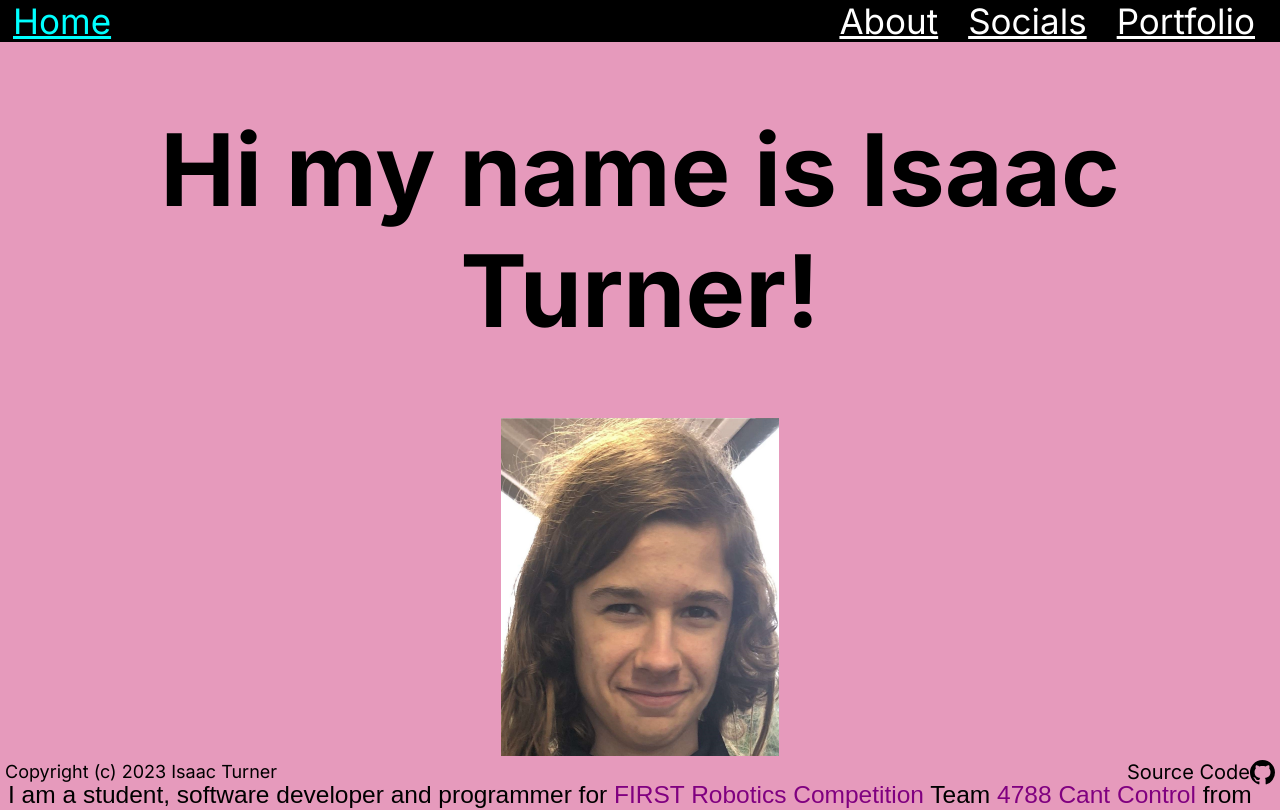
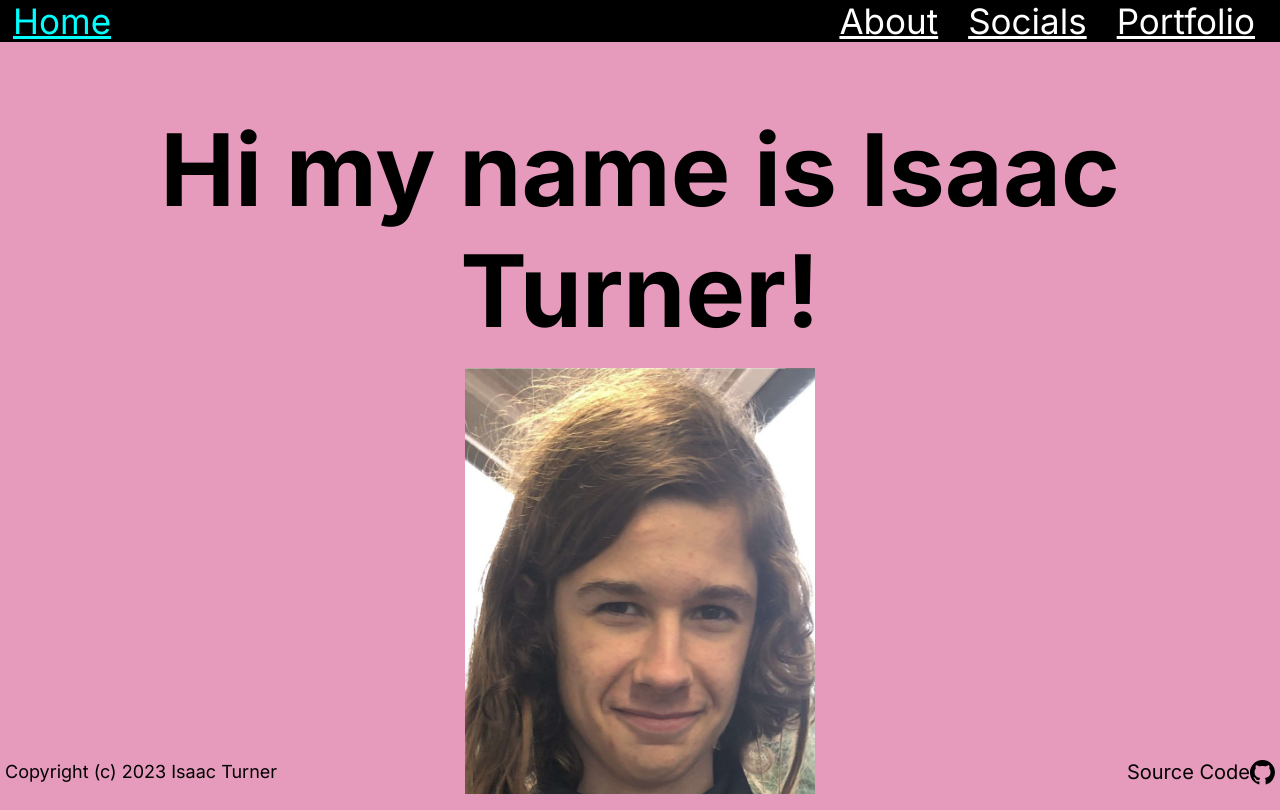
Before and after one commit to spacey-sooty/old-website, a Next.js app: page / in a window 1280 px wide. Shown: the top 810 px of the page. Built offline with nearby package versions, Linux system fonts and the light colour scheme.

Commit message:
added editable image

```diff
--- a/src/app/page.tsx
+++ b/src/app/page.tsx
@@ -2,13 +2,13 @@ import styles from '@/styles/pages/page.module.scss'
 import Image from 'next/image'
 
 export default function Home() {
-  const w = 1112 * 0.25;
-  const h = 1352 * 0.25;
+  const w = 794 * 0.44;
+  const h = 968 * 0.44;
   return(
     <div className='hero'>
       <div>
         <h1 className={styles.heading}> Hi my name is Isaac Turner! </h1>
-        <Image src="/me.jpg" alt="Isaac Turner" width={w} height={h} className={styles.image} priority />
+        <Image src="/me.png" alt="Isaac Turner" width={w} height={h} className={styles.image} priority />
         <p className={styles.text}>
         I am a student, software developer and programmer for
         <a href="http://firstaustralia.org/programs/first-robotics-competition/" className={styles.link}> FIRST Robotics Competition </a>
--- a/src/styles/pages/page.module.scss
+++ b/src/styles/pages/page.module.scss
@@ -14,6 +14,7 @@
 
 .image {
   display: block;
+  margin-top: -50px;
   margin-left: auto;
   margin-right: auto;
 }
```
Also changed, not shown: public/me.png (added), public/me.svg (added).
